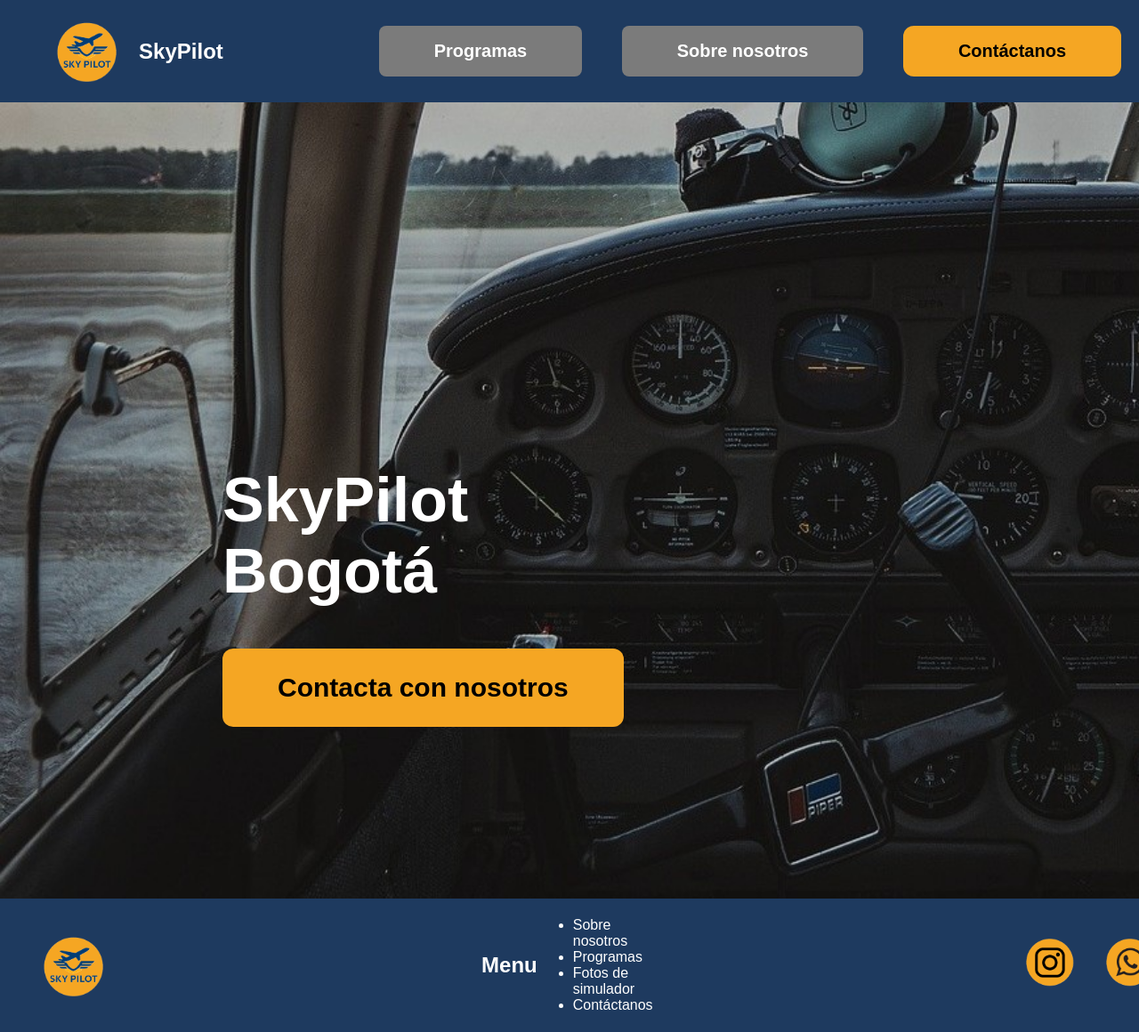
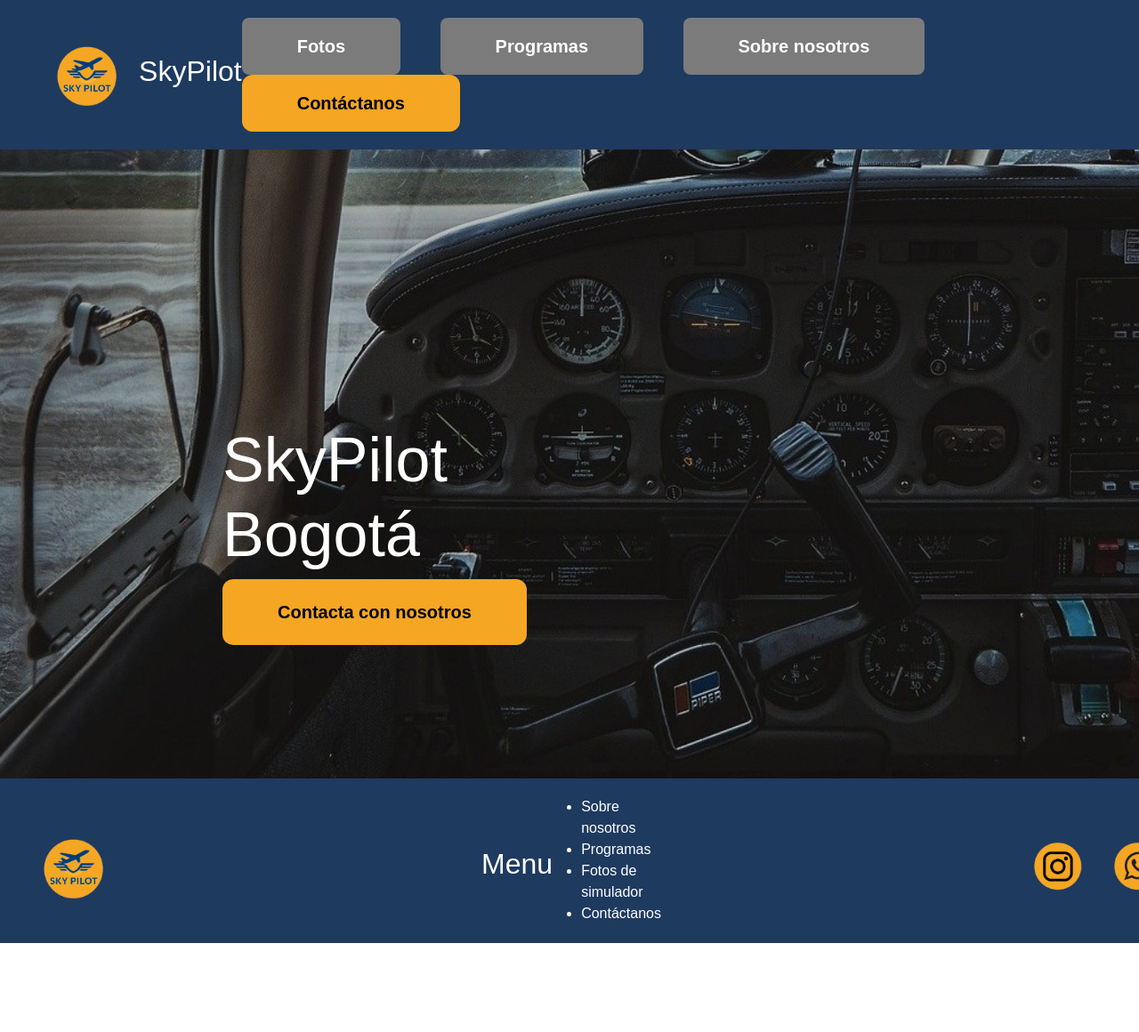
Before and after one commit to TomasLeguizamon1207/bit-1, a plain HTML site: page index.html in a window 1280 px wide. Shown: the top 1160 px of the page at 89% size. After the commit the page ends 1060 px from the top, so only its background shows below. Drawn offline with nearby package versions, Linux system fonts and the light colour scheme.

Commit message:
Se empieza con la implementacion de bootstrap

```diff
--- a/css/styles.css
+++ b/css/styles.css
@@ -32,6 +32,7 @@ footer{
     justify-content: space-between;
     align-items: center;
     padding: 5px;
+    padding-top: 20px;
 }
 
 
@@ -48,9 +49,9 @@ footer{
 
 .button-contact{background-color: #F5A623;
 color: #000000;
-padding:25px 60px;
+padding:20px 60px;
 margin-right: 40px;
-font-size: 30px;
+font-size: 20px;
 font-family: sans-serif;
 border-radius: 12px;
 font-weight: 600;
@@ -73,7 +74,7 @@ transition: .3s ease;
     transition: .3s ease;
 }
 
-.programs, .about-us, .main-page{
+.main-page, .btn-secondary{
     background-color: #7B7B7B;
     color: #FFFFFF;
     padding: 15px 60px;
@@ -92,6 +93,13 @@ transition: .3s ease;
  border: 2px solid #F5A623 ;
  color: #FFFFFF;
  transform: scale(1.1);
+}
+
+.btn-secondary:hover{
+    background-color: transparent;
+    border: 2px solid #7B7B7B;
+    color: #FFFFFF;
+    transform: scale(1.1);
 }
 
 .programs:hover{
@@ -124,11 +132,12 @@ transition: .3s ease;
    }
 
 .banner{
+    position: relative;
     padding-top: 400px;
     padding-left: 250px;
     position: relative;
     widows: 100%;
-    height: 535px;
+    height: 100vh;
     background-repeat: no-repeat;
     background-size: cover;
     background-image: url(../Assets/SKYPILOT\ BANNER.jpg);
--- a/index.html
+++ b/index.html
@@ -1,55 +1,75 @@
 <!DOCTYPE html>
-<html lang="e">
+<html lang="es">
 
 <head>
-    <meta charset="UTF-8">
-    <meta name="viewport" content="width=device-width, initial-scale=1.0">
+    <meta charset="UTF-8" />
+    <meta name="viewport" content="width=device-width, initial-scale=1.0" />
     <title>SkyPilot</title>
-    <link rel="stylesheet" href="./css/styles.css">
-    <link rel="shortcut icon" href="./Assets/logo-skypilot.ico" image="/x-icon" />
+    <link rel="stylesheet" href="https://cdn.jsdelivr.net/npm/bootstrap@5.3.6/dist/css/bootstrap.min.css" />
+    <link rel="stylesheet" href="./css/styles.css" />
+    <link rel="shortcut icon" href="./Assets/logo-skypilot.ico" type="image/x-icon" />
+</head>
 
 <body>
     <header>
         <a href="#" class="logo">
-            <img src="./Assets/logo skypilot.png" alt="logo">
+            <img src="./Assets/logo skypilot.png" alt="logo" />
             <h2 class="nombre">SkyPilot</h2>
         </a>
         <nav>
-            <a href="./programs.html"><button class="programs">Programas</button></a>
-            <a href="./about-us.html"><button class="about-us">Sobre nosotros</button></a>
+            <a href="./simulator-pics.html"><button type="button" class="btn btn-secondary">Fotos</button></a>
+            <a href="./programs.html"><button type="button" class="btn btn-secondary">Programas</button></a>
+            <a href="./about-us.html"><button type="button" class="btn btn-secondary">Sobre nosotros</button></a>
             <a href="./contact.html"><button class="contact">Contáctanos</button></a>
         </nav>
     </header>
+
     <main class="index-main">
         <div class="banner">
             <div class="capa">
                 <div class="contenido">
-                    <h1 class="cta-text"><section> SkyPilot</section> <section>Bogotá</section></h1>
+                    <h1 class="cta-text">
+                        <section>SkyPilot</section>
+                        <section>Bogotá</section>
+                    </h1>
                     <a href="./contact.html"><button class="button-contact">Contacta con nosotros</button></a>
                 </div>
             </div>
         </div>
     </main>
+
     <footer>
-        <a  href="#" class="logo-footer">
-            <img src="./Assets/logo skypilot.png"  class="logo-img" alt="logo">
-         <div class="menu"><h2 class="menu-footer">Menu</h2>
-            <ul class="menu-options">
-                <a href="./about-us.html"><li>Sobre nosotros</li></a>
-                <a href="./programs.html"><li>Programas</li></a>
-                <a href="./simulator-pics.html"><li>Fotos de simulador</li></a>
-                <a href="./contact.html"><li>Contáctanos</li></a>
-            </ul>
-         </div>
+        <a href="#" class="logo-footer">
+            <img src="./Assets/logo skypilot.png" class="logo-img" alt="logo" />
+            <div class="menu">
+                <h2 class="menu-footer">Menu</h2>
+                <ul class="menu-options">
+                    <a href="./about-us.html">
+                        <li>Sobre nosotros</li>
+                    </a>
+                    <a href="./programs.html">
+                        <li>Programas</li>
+                    </a>
+                    <a href="./simulator-pics.html">
+                        <li>Fotos de simulador</li>
+                    </a>
+                    <a href="./contact.html">
+                        <li>Contáctanos</li>
+                    </a>
+                </ul>
+            </div>
         </a>
         <nav class="nav-footer">
             <a class="ig-logo" href="https://www.instagram.com/tomassleguizamon__/" target="_blank"
-            rel="noopener noreferrer"><img src="./Assets/ig-logo.png" alt=""></a>
-             <a class="wh-logo" href="https://wa.me/+573053147253" target="_blank" rel="noopener noreferrer"><img
-                src="./Assets/wh-logo.png" alt=""></a>
+                rel="noopener noreferrer">
+                <img src="./Assets/ig-logo.png" alt="" />
+            </a>
+            <a class="wh-logo" href="https://wa.me/+573053147253" target="_blank" rel="noopener noreferrer">
+                <img src="./Assets/wh-logo.png" alt="" />
+            </a>
         </nav>
     </footer>
-<script src="./js/script.js"></script>
+    <script src="./js/script.js"></script>
+    <script src="https://cdn.jsdelivr.net/npm/bootstrap@5.3.6/dist/js/bootstrap.bundle.min.js"></script>
 </body>
-
 </html>
```
